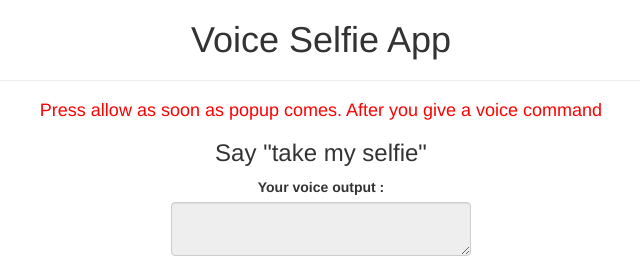
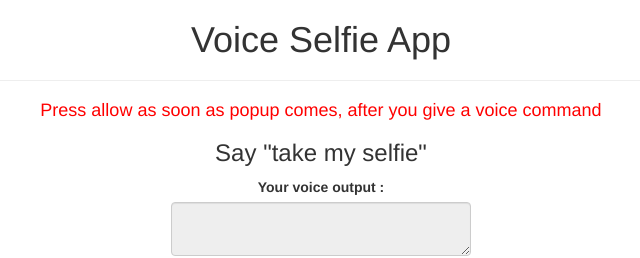
Before and after one commit to kasturivats19/Take-my-selfie, a plain HTML site: page index.html in a window 1280 px wide. Shown: the top 258 px of the page, 319-959 px from the left. Drawn offline with nearby package versions, Linux system fonts and the light colour scheme; a script that the page names is missing.

Commit message:
Update index.html

```diff
--- a/index.html
+++ b/index.html
@@ -19,7 +19,7 @@
         <h1>Voice Selfie App
         </h1>
         <hr>
-        <h4 style="color:red;">Press allow as soon as popup comes. After you give a voice command</h4>
+        <h4 style="color:red;">Press allow as soon as popup comes, after you give a voice command</h4>
 
         <div class="form-group">
         <h3>Say "take my selfie"</h3>
```
